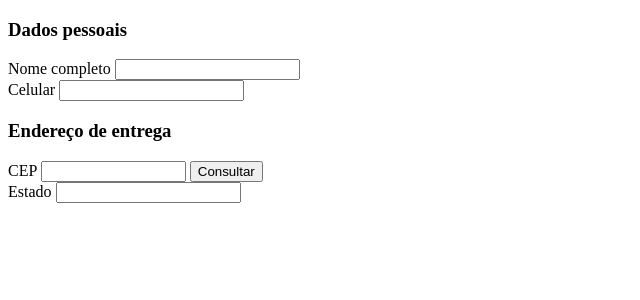
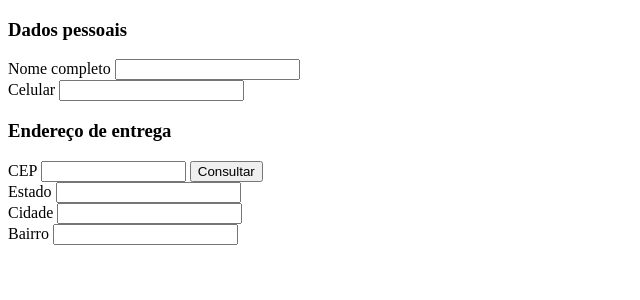
Before and after one commit to sergiomoura/0721-pi-grupo-1, a Node server app: page /finalizacao in a window 1280 px wide. Shown: the top 300 px of the page, without its empty margins (0-640 px from the left). Run offline with Node 20, Linux system fonts and the light colour scheme.

Commit message:
adicionei umas divs na finalização

```diff
--- a/views/finalizacaoCompra.ejs
+++ b/views/finalizacaoCompra.ejs
@@ -31,9 +31,23 @@
             <button type="button" onclick="consultaCep()">Consultar</button>
         </div>
 
-        </div class="input-box">
-        <label for="adress">Estado</label>
-        <input type="adress" type="text" name="adress" required>
+        <div class="input-box">
+            <label for="adress">Estado</label>
+            <input type="adress" type="text" name="adress" required>
+        </div>
+
+        <div class="input-box">
+            <label for="adress">Cidade</label>
+            <input type="adress" type="text" name="adress" required>
+        </div>
+
+
+        <div class="input-box">
+            <label for="adress">Bairro</label>
+            <input type="adress" type="text" name="adress" required>
+        </div>
+
+
     </div>
 
 
```
